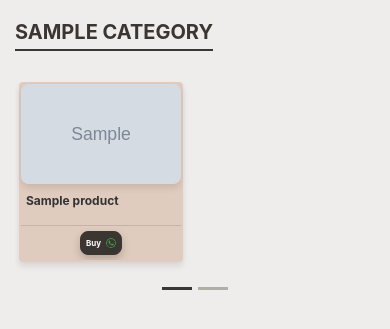
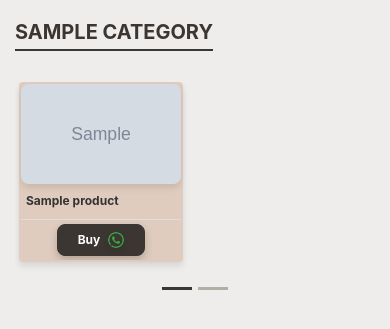
Before and after one commit to harshitaa1801/ecommerce, a Django app: template shop/templates/shop/index.html in a window 390 px wide. Shown: the part 56-385 px from the top of the page. Run offline with Django 4.2, Linux system fonts and the light colour scheme; data comes from the database, SQL or seed files in the repository; the template is opened without the code that fills it: most values are stand-ins (such as "Sample title", 1, 10 or a date in 2020); grey boxes marked "Sample" are stand-in pictures; some libraries are stand-ins or nearby versions.

Commit message:
mobile view fixes

```diff
--- a/shop/templates/shop/index.html
+++ b/shop/templates/shop/index.html
@@ -234,18 +234,26 @@
     }
 
   .card-footer {
-    flex-direction: column; /* Ensure buttons remain horizontal in mobile view */
-    padding: 5px; /* Adjust padding for mobile view */
-    background-color: #E0CCBE;
+  display: flex;
+  justify-content: center; /* Center the button in the footer */
+  padding: 4px; /* Add some padding for better spacing */
+  background-color: #E0CCBE; /* Keep a consistent background color */
+  border-top: 1px solid #ddd; /* Add a subtle border for distinction */
+  box-sizing: border-box;
+  overflow: hidden;
+}
 
-  }
 
-  .card-footer .btn {
-    max-width: 100%; /* Ensure buttons take up equal width in mobile view */
-    margin: 0 5px; /* Add margin for spacing between buttons */
-    padding: 5px; /* Adjust padding for better touch target on mobile */
-    font-size: 8px;
-  }
+.card-footer .btn {
+  margin: 0 auto; /* Center the button */
+  padding: 6px 20px; /* Increase padding for better clickability */
+  font-size: 12px; /* Set an appropriate font size */
+  display: inline-flex;
+  align-items: center;
+  justify-content: center;
+  background-color: #3C3633; /* Consistent background */
+  color: #FFFFFF;
+}
 }
 
 
@@ -265,11 +273,10 @@
   }
 
   .card-footer .whatsapp_icon img {
-    width: 10px;
-    height: 10px;
-    margin-left: 5px; /* Space between text and icon */
-    background-color: transparent;
-  }
+  width: 16px; /* Reduce the size of the icon */
+  height: 16px; /* Keep it proportional */
+  margin-left: 8px; /* Space between text and icon */
+}
 
 
 
```
